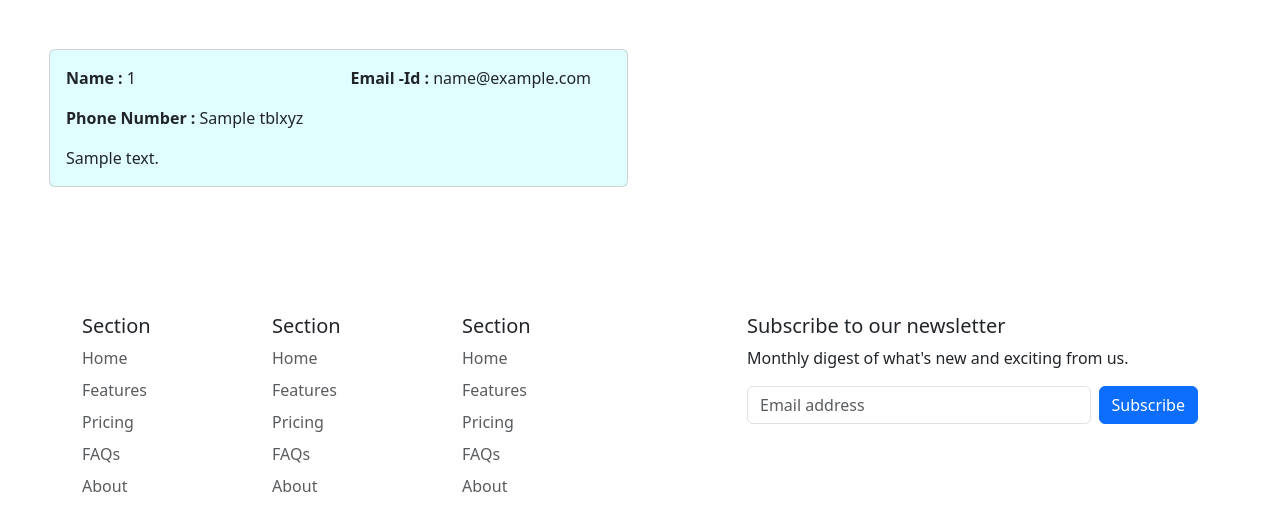
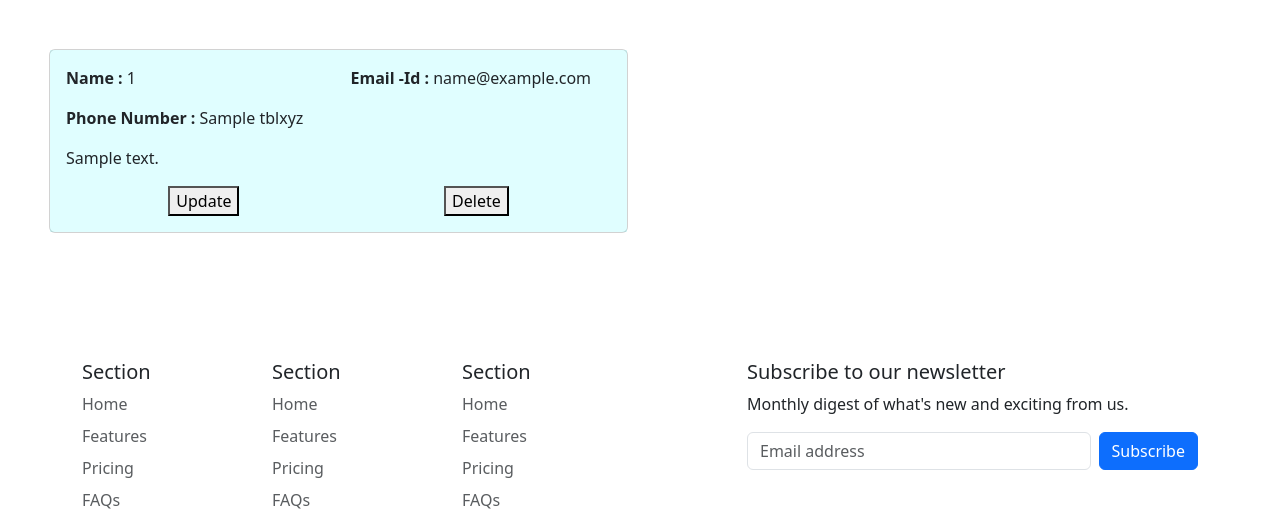
Before and after one commit to banvro/3-to-4-AI-august, a Flask app: page / in a window 1280 px wide. Shown: the part 56-566 px from the top of the page. Run offline with Flask 3, Linux system fonts and the light colour scheme; tables that the repository leaves empty or names only in its code hold one stand-in row (values such as "Sample post").

Commit message:
update code

```diff
--- a/python-web-august/flask-classes-september/app.py
+++ b/python-web-august/flask-classes-september/app.py
@@ -69,5 +69,34 @@ def save():
 
     # return "save data"
 
+
+
+@app.route("/delete/<name>", methods = ["post",])
+def deletethis(name):
+    curser.execute(f"delete from tblxyz where Name = '{name}'")
+    return redirect("/")
+
+
+@app.route("/update/<name>", methods = ["post", ])
+def updateshowthis(name):
+    curser.execute(f"select * from tblxyz where Name = '{name}';")
+    data = curser.fetchall()
+    return render_template("updatedata.html", mydata = data)
+
+@app.route("/update-this/<name>", methods = ["post", ])
+def updatethis(name):
+    if request.method == "POST":
+        usernmae = request.form.get("name")
+        phone = request.form.get("phone")
+        email = request.form.get("email")
+        dec = request.form.get("msg")
+
+        curser.execute(f"update tblxyz set Name = '{usernmae}',Email='{email}',Message='{dec}' where Name = '{name}'; ")
+        conn.commit()
+    return f"the name is {name}"
+
+
+
+
 if __name__ == "__main__":
     app.run(debug = True, port=7000)
--- a/python-web-august/flask-classes-september/templates/home.html
+++ b/python-web-august/flask-classes-september/templates/home.html
@@ -28,7 +28,17 @@
                 </div>
 
               <p class="card-text">{{i[3]}}</p>
+              <div style="display: flex; justify-content: space-around;">
+                <form action="/update/{{i[0]}}" method="post">
+                    <button type="submit">Update</button>
+                </form>
+
+                <form action="/delete/{{i[0]}}" method="post">
+                    <button type="submit">Delete</button>
+                </form>
             </div>
+            </div>
+
           </div>
         </div>
         {% endfor %}
```
Also changed, not shown: python-web-august/flask-classes-september/templates/updatedata.html (renamed from python-web-august/flask-classes-september/templates/contact.html, +7 -7 lines).
